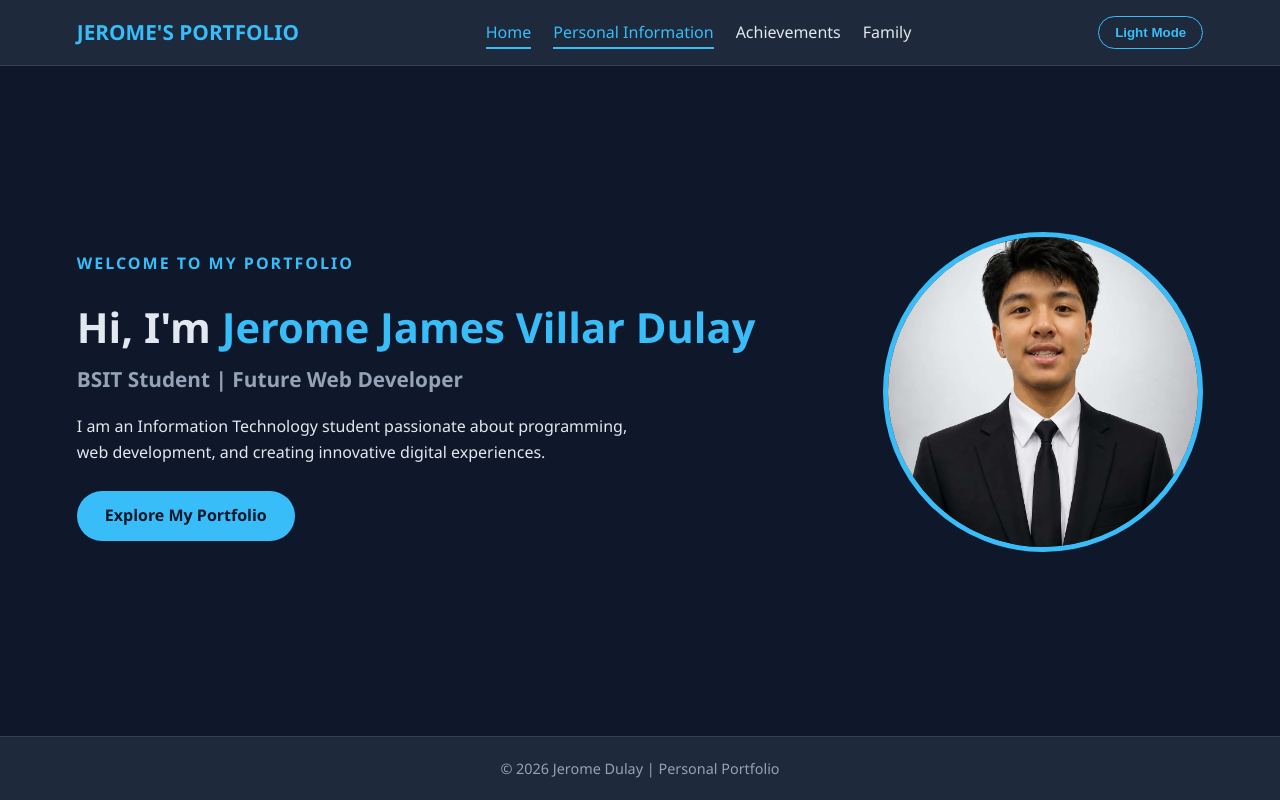
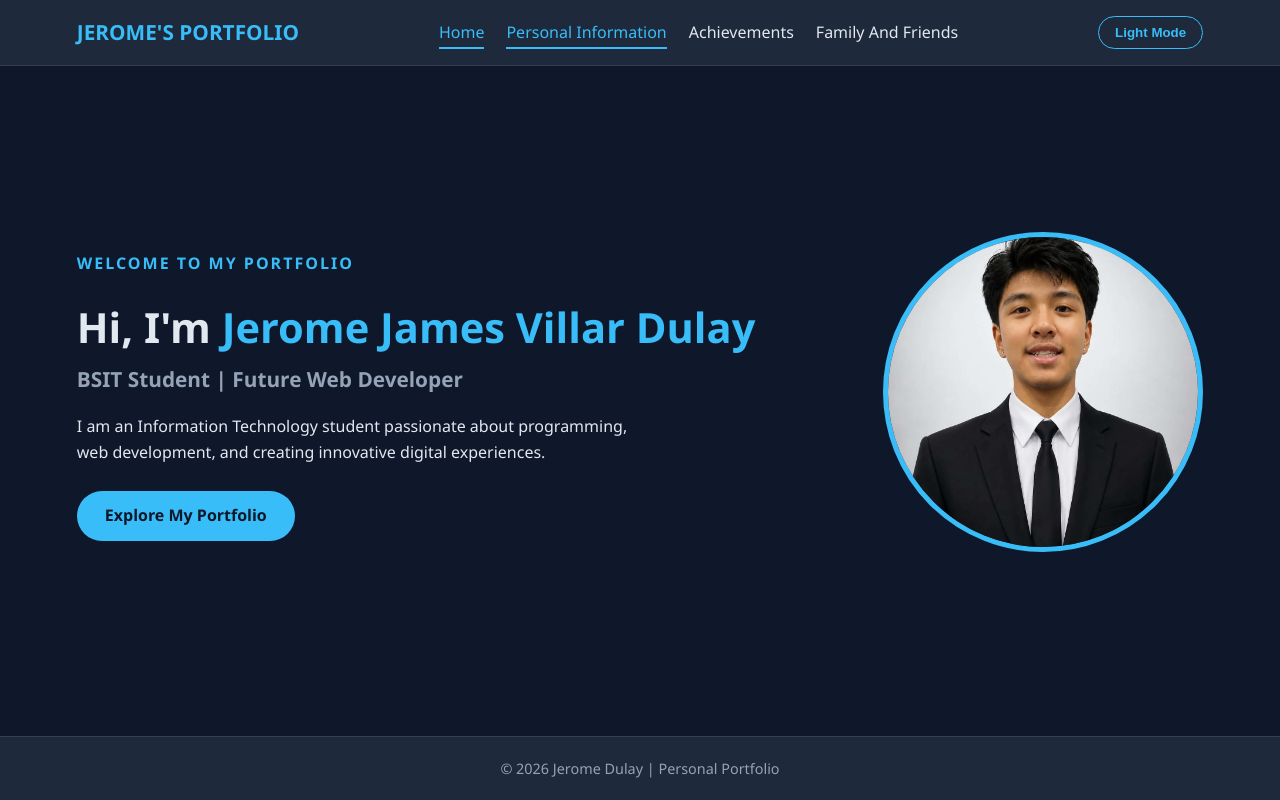
Before and after one commit to dulayjerome763-dotcom/Jerome.08, a plain HTML site: page index.html in a window 1280 px wide. Drawn offline with Linux system fonts and the light colour scheme.

Commit message:
Update index.html

```diff
--- a/index.html
+++ b/index.html
@@ -16,7 +16,7 @@
             <li><a href="index.html" class="active">Home</a></li>
             <li><a href="about.html" class="active">Personal Information</a></li>
             <li><a href="achievements.html">Achievements</a></li>
-            <li><a href="family.html">Family</a></li>
+            <li><a href="family.html">Family And Friends</a></li>
 
         </ul>
 
```
